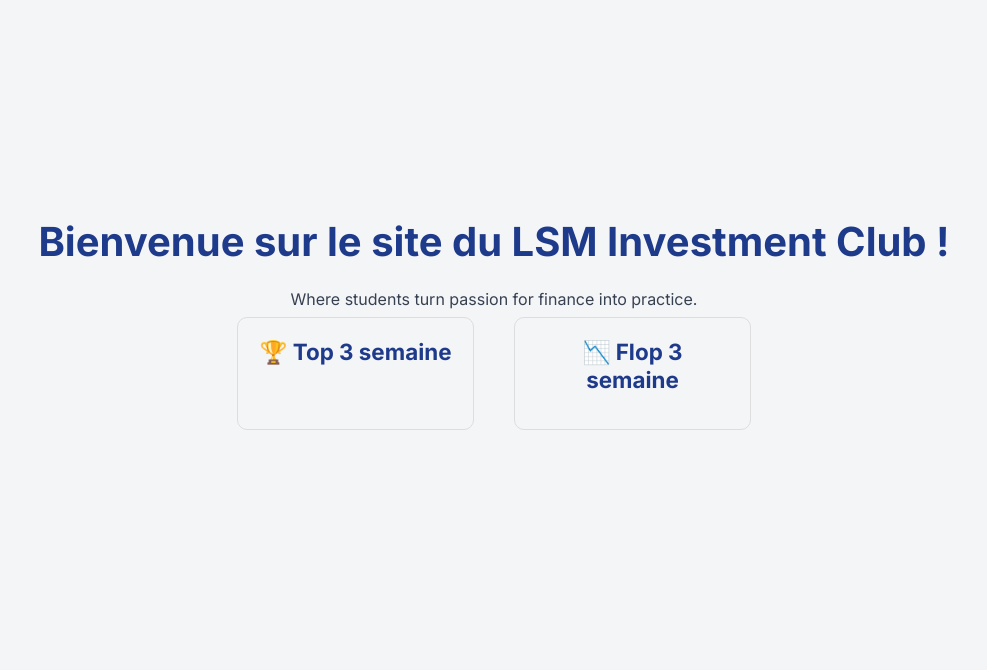
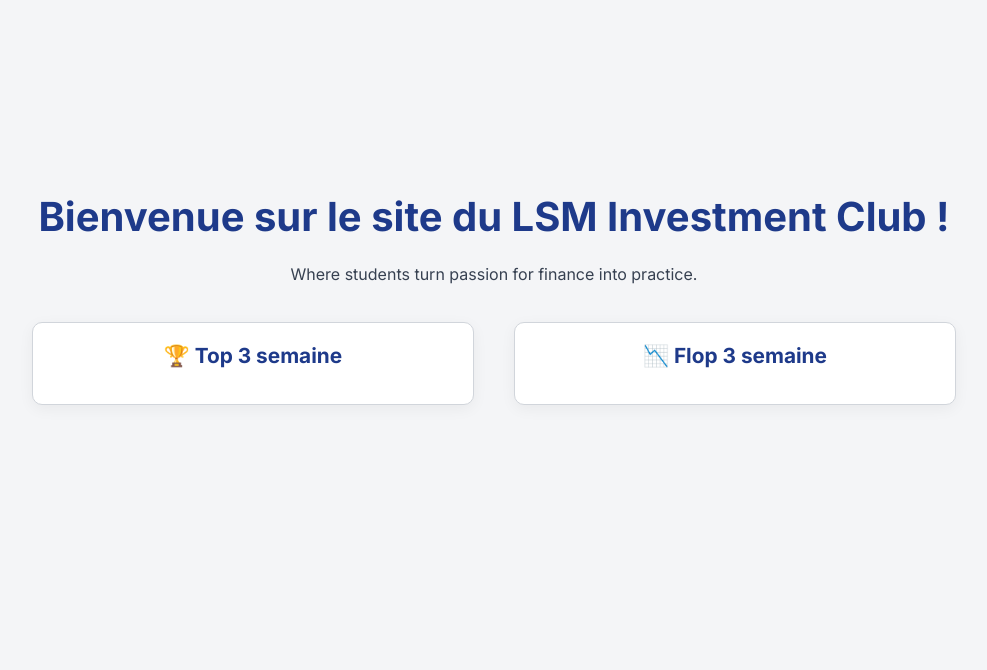
Before and after one commit to Arthvrr/lsmic-dashboard, a Django app: template lsm_investment/main/templates/home.html in a window 1280 px wide. Shown: the part 83-753 px from the top of the page, without its empty margins (146-1133 px from the left). Run offline with Django 5.2, Linux system fonts and the light colour scheme; the template is opened without the code that fills it, so the values that code supplies are empty.

Commit message:
moved to css

```diff
--- a/lsm_investment/main/static/style.css
+++ b/lsm_investment/main/static/style.css
@@ -256,7 +256,6 @@ td img {
     height: 100% !important;
 }
 
-/* Footer */
 footer {
     color:#1E3A8A;
     text-align: center;
@@ -265,7 +264,7 @@ footer {
 
 
 .delete-btn {
-    background-color: #e53e3e; /* rouge */
+    background-color: #e53e3e;
     color: white;
     border: none;
     padding: 10px 18px;
@@ -280,7 +279,49 @@ footer {
     background-color: #c53030;
 }
 
+.weekly-ranking-container {
+    display: flex;
+    gap: 40px; /* Espace entre le top et le flop */
+    justify-content: center; /* Centrer l'ensemble des cartes */
+    width: 100%; /* Prend toute la largeur disponible */
+    margin-top: 30px;
+    margin-bottom: 50px;
+}
 
+
+.ranking-card {
+    flex: 1;
+    max-width: 400px;
+    padding: 20px;
+    border: 1px solid #d1d5db;
+    border-radius: 10px;
+    background-color: white;
+    box-shadow: 0 4px 15px rgba(0,0,0,0.05);
+    text-align: left;
+}
+
+.ranking-card h3 {
+    text-align: center;
+    margin-bottom: 15px;
+    font-size: 1.3rem;
+}
+
+.ranking-card ul {
+    list-style: none;
+    padding: 0;
+}
+
+.ranking-card li {
+    padding: 10px 0;
+    border-bottom: 1px dashed #eee;
+    display: flex;
+    justify-content: space-between;
+    font-weight: 500;
+}
+
+.ranking-card li:last-child {
+    border-bottom: none;
+}
 
 
 @media (max-width: 900px) {
--- a/lsm_investment/main/templates/home.html
+++ b/lsm_investment/main/templates/home.html
@@ -29,9 +29,9 @@
     <main>
         <h1>Bienvenue sur le site du LSM Investment Club !</h1>
         <p>Where students turn passion for finance into practice.</p>
-        <div class="weekly-ranking-container" style="display: flex; gap: 40px; justify-content: center;">
+        <div class="weekly-ranking-container">
 
-            <div class="ranking-card top3" style="flex: 1; max-width: 400px; padding: 20px; border: 1px solid #ddd; border-radius: 10px;">
+            <div class="ranking-card top3">
                 <h3>🏆 Top 3 semaine</h3>
                 <ul>
                 {% for item in top3 %}
@@ -42,7 +42,7 @@
                 </ul>
             </div>
 
-            <div class="ranking-card flop3" style="flex: 1; max-width: 400px; padding: 20px; border: 1px solid #ddd; border-radius: 10px;">
+            <div class="ranking-card flop3">
                 <h3>📉 Flop 3 semaine</h3>
                 <ul>
                 {% for item in flop3 %}
```
